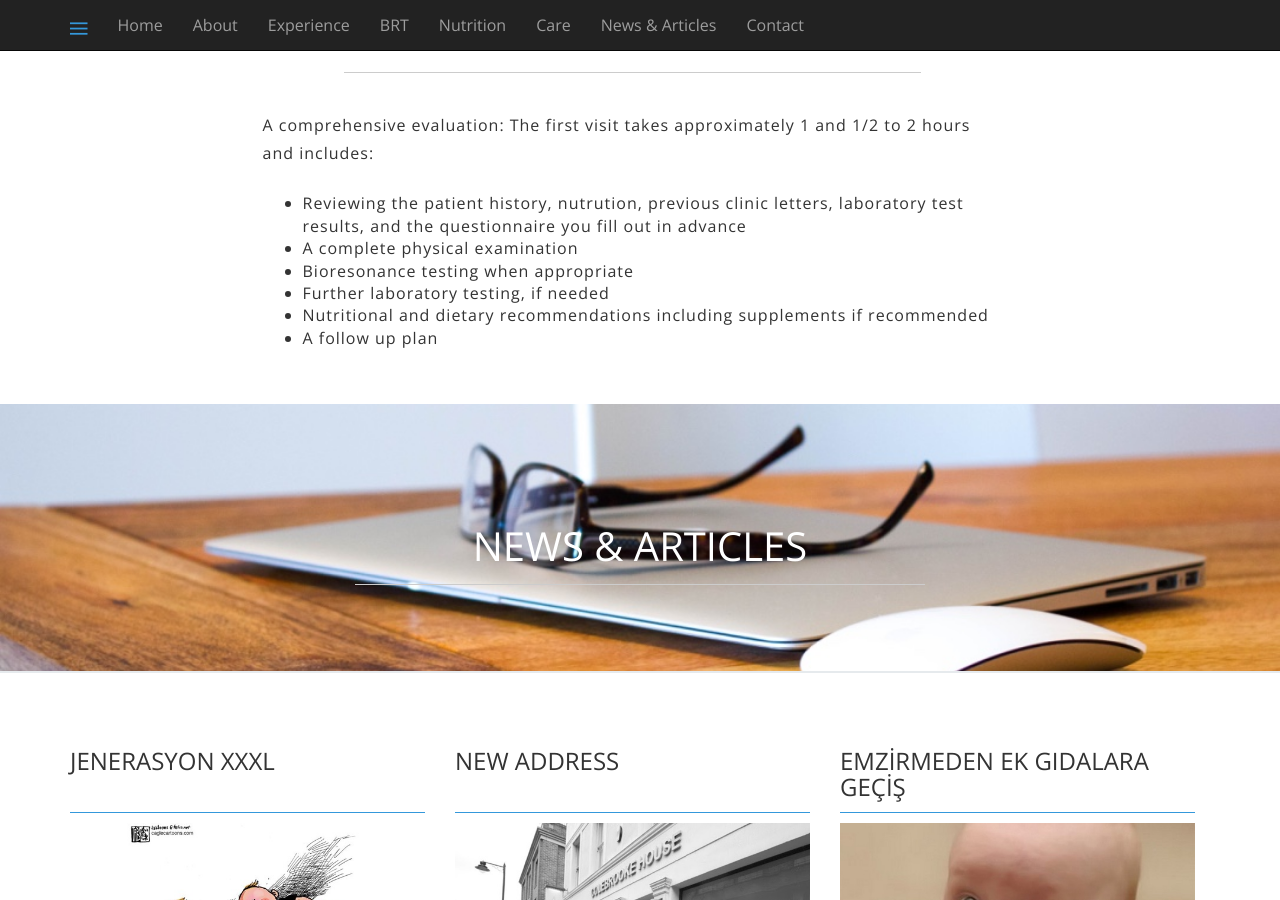
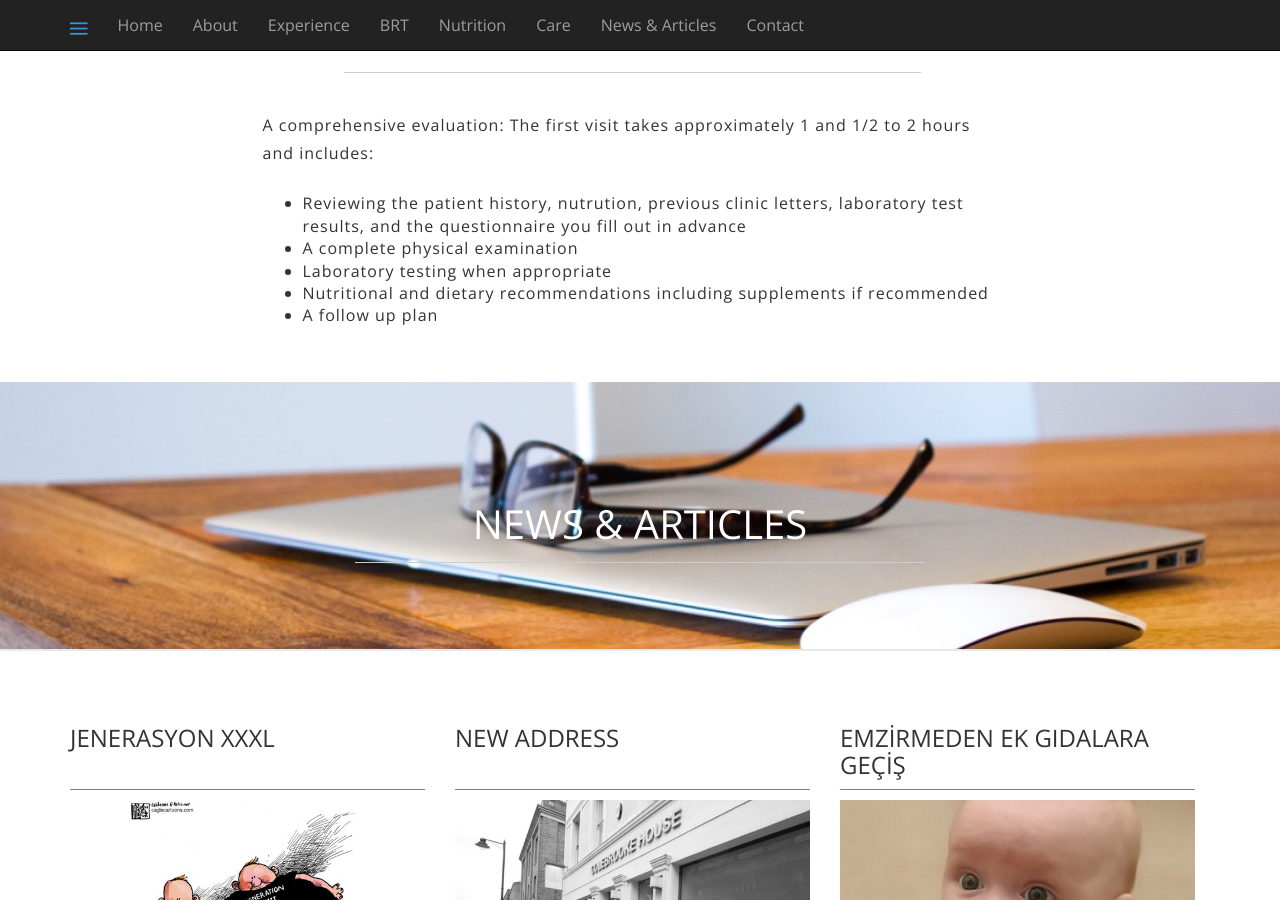
Before and after one commit to huseyinozyilmaz/drnurdan.com, a Jekyll site: the page built from index.html, in a window 1280 px wide and 900 px high, scrolled down 4295 px. Built offline with Jekyll 4.4.1, drawn with Linux system fonts in a browser that asks for light colours; nearby versions of some CDN libraries.

Commit message:
removes bioresonance reference

```diff
--- a/_includes/care.html
+++ b/_includes/care.html
@@ -2,8 +2,7 @@
 <ul>
     <li>Reviewing the patient history, nutrution, previous clinic letters, laboratory test results, and the questionnaire you fill out in advance</li>
     <li>A complete physical examination</li>
-    <li>Bioresonance testing when appropriate</li>
-    <li>Further laboratory testing, if needed</li>
+    <li>Laboratory testing when appropriate</li>
     <li>Nutritional and dietary recommendations including supplements if recommended</li>
     <li>A follow up plan</li>
 </ul>
```
